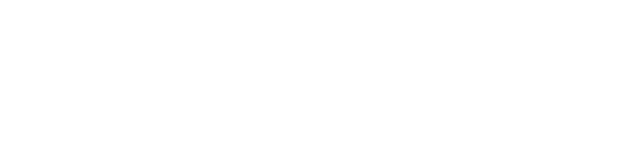
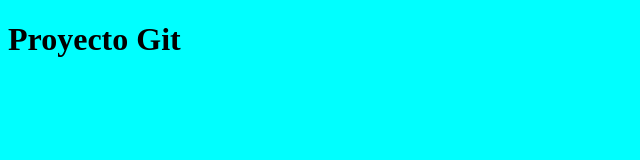
Before and after one commit to Wariuz/cursogit, a plain HTML site: page index.html in a window 1280 px wide. Shown: the whole page, without its empty margins (0-640 px from the left). Drawn offline with Linux system fonts and the light colour scheme.

Commit message:
titulo y linkeo css

```diff
--- /dev/null
+++ b/css/styles.css
@@ -0,0 +1,3 @@
+body{
+    background-color: aqua;
+}
--- a/index.html
+++ b/index.html
@@ -5,8 +5,9 @@
     <meta http-equiv="X-UA-Compatible" content="IE=edge">
     <meta name="viewport" content="width=device-width, initial-scale=1.0">
     <title>Document</title>
+    <link rel="stylesheet" href="./css/styles.css">
 </head>
 <body>
-
+    <h1>Proyecto Git</h1>
 </body>
 </html>
```
Also changed, not shown: js/main.js (added).
